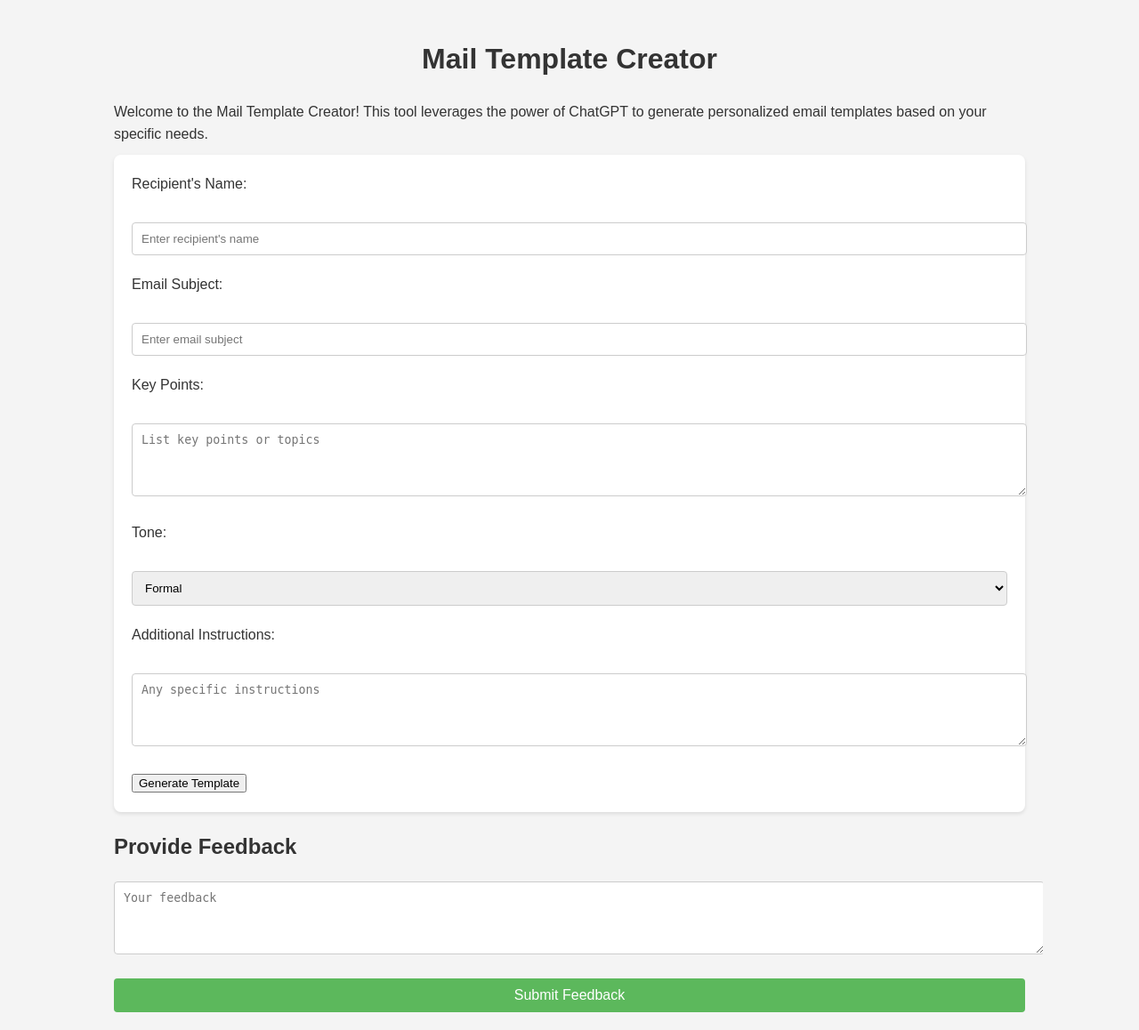
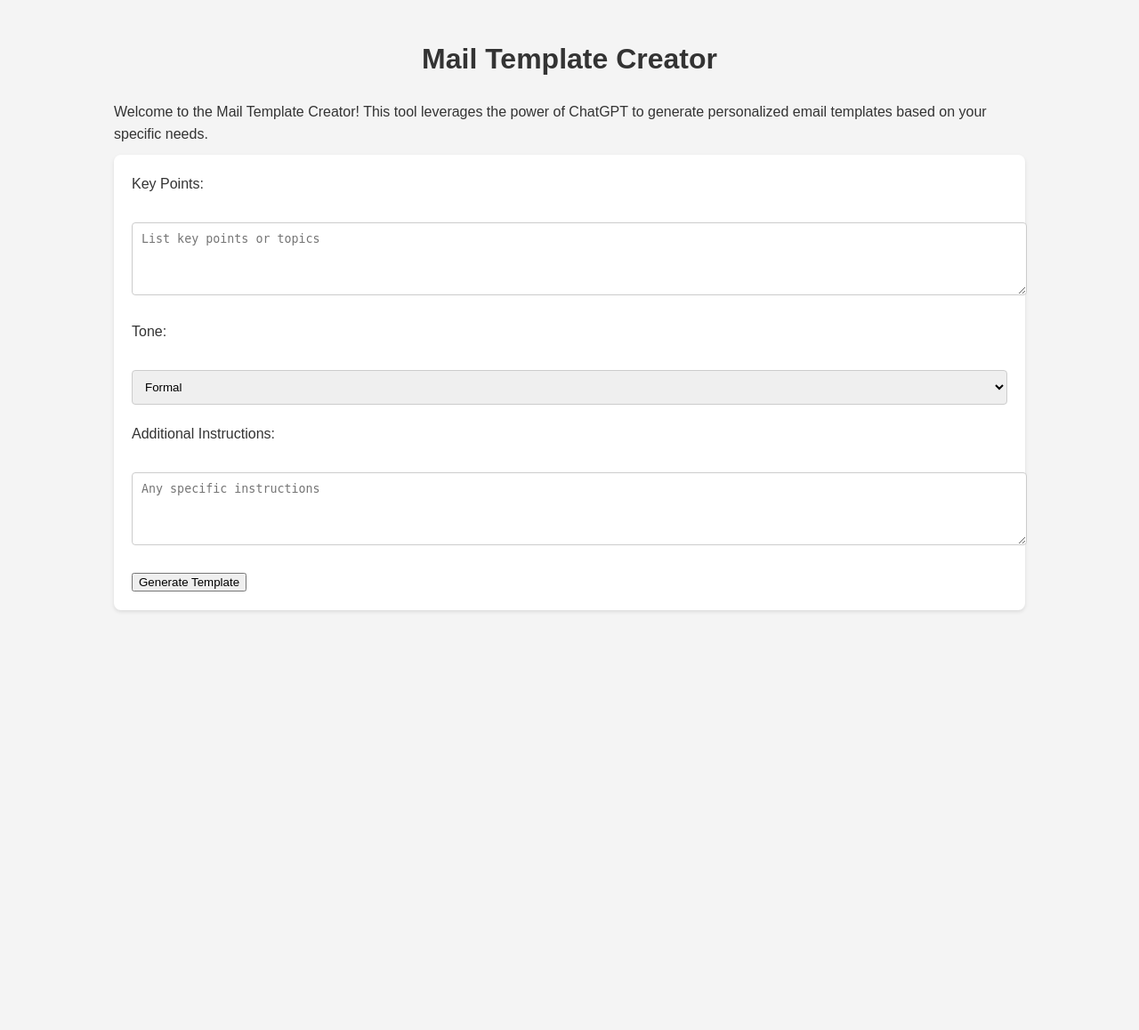
Before and after one commit to Devansh-ops/Template-Generator, a Flask app: page / in a window 1280 px wide. Shown: the whole page at 89% size. After the commit the page ends 688 px from the top, so only its background shows below. Run offline with Flask 3, Linux system fonts and the light colour scheme.

Commit message:
add readme and remove recipient and subject

```diff
--- a/app.py
+++ b/app.py
@@ -11,7 +11,7 @@ client = OpenAI(api_key=os.getenv("OPENAI_API_KEY"))
 
 app = Flask(__name__)
 
-def create_prompt(recipient_name, email_subject, key_points, tone, additional_instructions):
+def create_prompt(key_points, tone, additional_instructions):
     return {
         "model": "gpt-3.5-turbo",
         "messages": [
@@ -21,7 +21,7 @@ def create_prompt(recipient_name, email_subject, key_points, tone, additional_in
             },
             {
                 "role": "user",
-                "content": f"Create an email template addressing {recipient_name} with the subject '{email_subject}'. The key points to include are: {key_points}. The tone should be {tone}. Additional instructions: {additional_instructions}. The email should be professional and suitable for a business context."
+                "content": f"Create an email template addressing [recipient_name]. Generate the subject line on your own. The key points to include are: {key_points}. The tone should be {tone}. Additional instructions: {additional_instructions}. The email should be professional and suitable for a business context."
             }
         ]
     }
@@ -34,8 +34,6 @@ def index():
 def generate_template():
     data = request.get_json()
     prompt = create_prompt(
-        data['recipientName'],
-        data['emailSubject'],
         data['keyPoints'],
         data['tone'],
         data['additionalInstructions']
--- a/templates/index.html
+++ b/templates/index.html
@@ -6,12 +6,12 @@
     <p>Welcome to the Mail Template Creator! This tool leverages the power of ChatGPT to generate personalized email templates based on your specific needs.</p>
 
     <form id="templateForm">
-        <label for="recipientName">Recipient's Name:</label><br>
+        <!--<label for="recipientName">Recipient's Name:</label><br>
         <input type="text" id="recipientName" name="recipientName" placeholder="Enter recipient's name"><br>
 
         <label for="emailSubject">Email Subject:</label><br>
         <input type="text" id="emailSubject" name="emailSubject" placeholder="Enter email subject"><br>
-
+        -->
         <label for="keyPoints">Key Points:</label><br>
         <textarea id="keyPoints" name="keyPoints" rows="4" cols="50" placeholder="List key points or topics"></textarea><br>
 
@@ -34,10 +34,10 @@
         <!-- Add any other buttons or features as needed -->
     </div>
 
-    <div id="feedbackSection">
+    <!--<div id="feedbackSection">
         <h2>Provide Feedback</h2>
         <textarea id="feedback" name="feedback" rows="4" cols="50" placeholder="Your feedback"></textarea><br>
         <input type="button" value="Submit Feedback">
-    </div>
+    </div>-->
 </div>
 {% endblock %}
```
Also changed, not shown: requirements.txt (added, +24 -0 lines), README.md, 1 other file.
